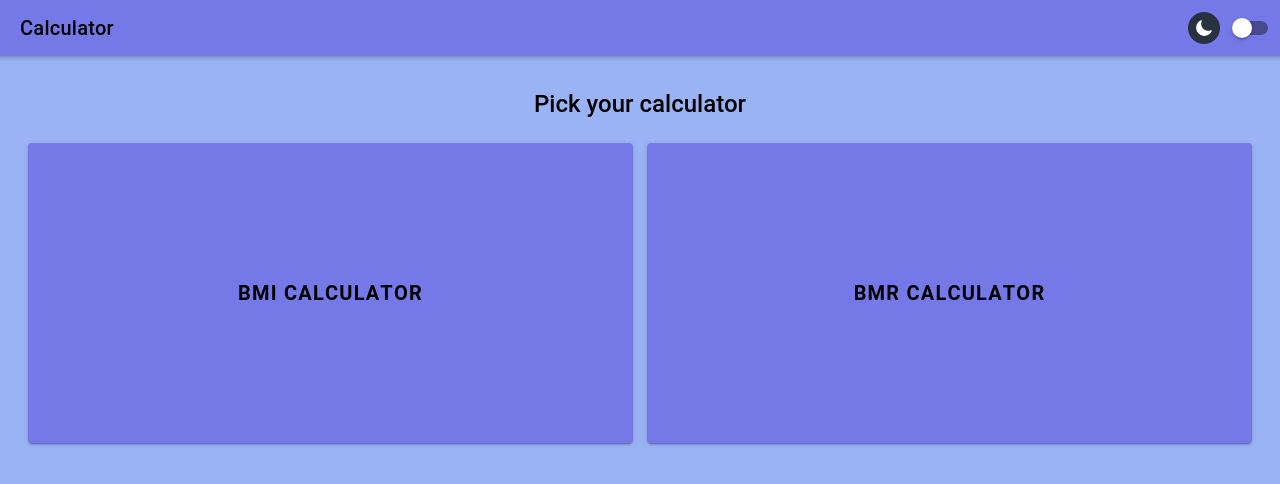
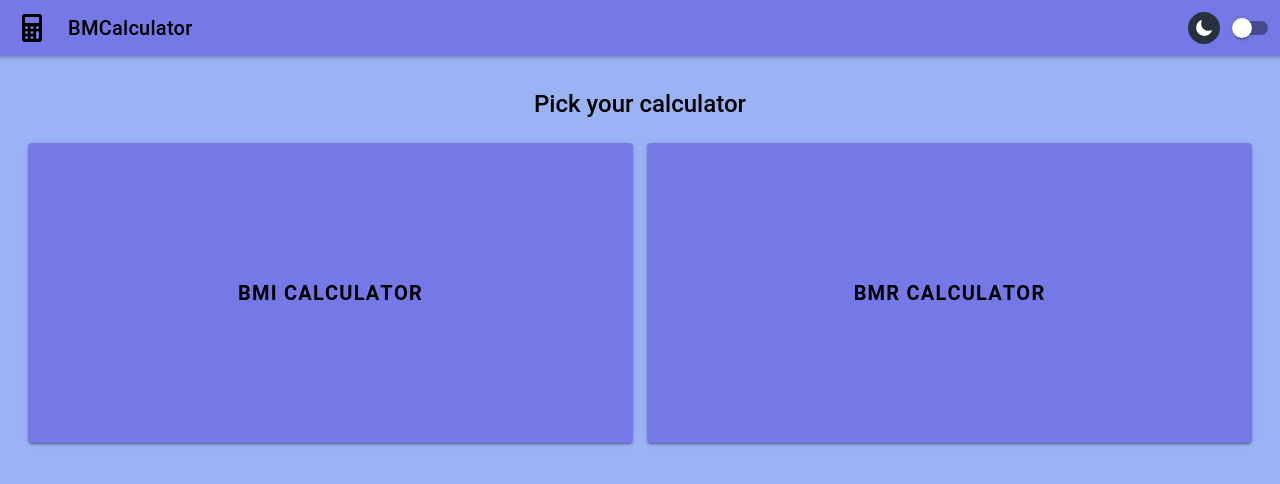
Before and after one commit to umarhaqi9/BMI-and-BMR-Calc, a React (Create React App) app: page /home in a window 1280 px wide. Shown: the top 484 px of the page. Built offline with nearby package versions, Linux system fonts and the light colour scheme.

Commit message:
Add logo to toolbar

```diff
--- a/public/index.html
+++ b/public/index.html
@@ -2,7 +2,7 @@
 <html lang="en">
   <head>
     <meta charset="utf-8" />
-    <title>Ionic App</title>
+    <title>BMI & BMR Calculator</title>
 
     <base href="/" />
 
@@ -16,7 +16,7 @@
 
     <link rel="manifest" href="%PUBLIC_URL%/manifest.json" />
 
-    <link rel="shortcut icon" type="image/png" href="%PUBLIC_URL%/assets/icon/favicon.png" />
+    <link rel="shortcut icon" type="image/png" href="https://cdn-icons.flaticon.com/png/512/1011/premium/1011863.png?token=exp=1655716612~hmac=1946ece8edef24b398ab2dd8658cfbc7" />
 
     <!-- add to homescreen for ios -->
     <meta name="apple-mobile-web-app-capable" content="yes" />
--- a/src/pages/Home.css
+++ b/src/pages/Home.css
@@ -18,3 +18,6 @@
     background: var(--ion-color-step-850, #27323e);
     color: var(--ion-item-background, #fff);
   }
+  .logo{
+    margin-left: 1rem;
+  }
--- a/src/pages/Home.tsx
+++ b/src/pages/Home.tsx
@@ -2,6 +2,7 @@ import { IonButton, IonCard, IonCardContent, IonCol, IonContent, IonGrid, IonHea
 import './Home.css';
 import React from "react";
 import DarkModeToggle from '../components/DarkModeToggle';
+import { calculator } from 'ionicons/icons';
 
 const Home: React.FC = () => {
 
@@ -10,7 +11,8 @@ const Home: React.FC = () => {
     <IonPage >
       <IonHeader>
         <IonToolbar color='primary'>
-          <IonTitle>Calculator</IonTitle>
+          <IonIcon size='large' className='logo' icon={calculator} slot='start'/>
+          <IonTitle>BMCalculator</IonTitle>
           <DarkModeToggle/>
         </IonToolbar>
       </IonHeader>
```
